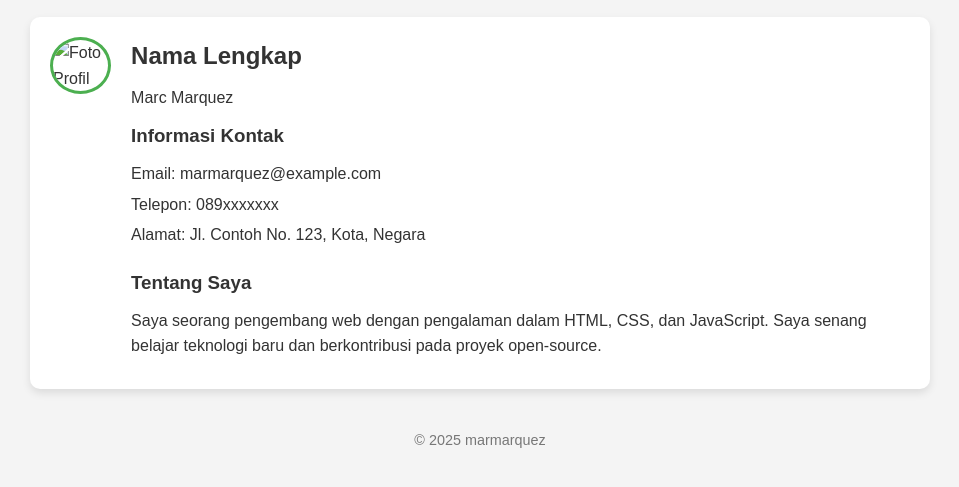
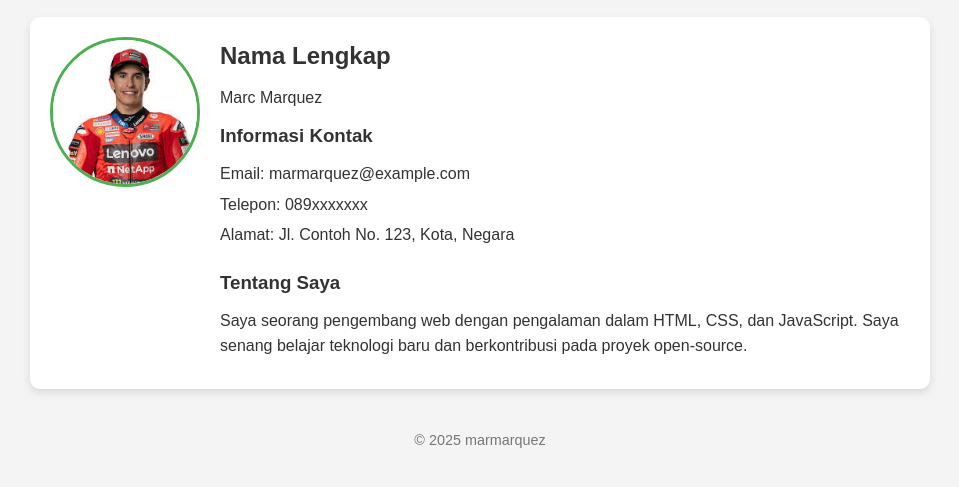
Before and after one commit to paknux/latihan1, a plain HTML site: page index.html in a window 1280 px wide. Shown: the part 87-574 px from the top of the page, without its empty margins (160-1119 px from the left). Drawn offline with Linux system fonts and the light colour scheme; the site is published under a folder, as on GitHub Pages, so addresses that start at the root find nothing.

Commit message:
third commit

```diff
--- a/index.html
+++ b/index.html
@@ -13,7 +13,7 @@
 
     <section class="profile">
       <div class="profile-photo">
-        <img src="/image/download.jpeg" alt="Foto Profil" />
+        <img src="./image/download.jpeg" alt="Foto Profil" />
       </div>
       <div class="profile-info">
         <h2>Nama Lengkap</h2>
```
